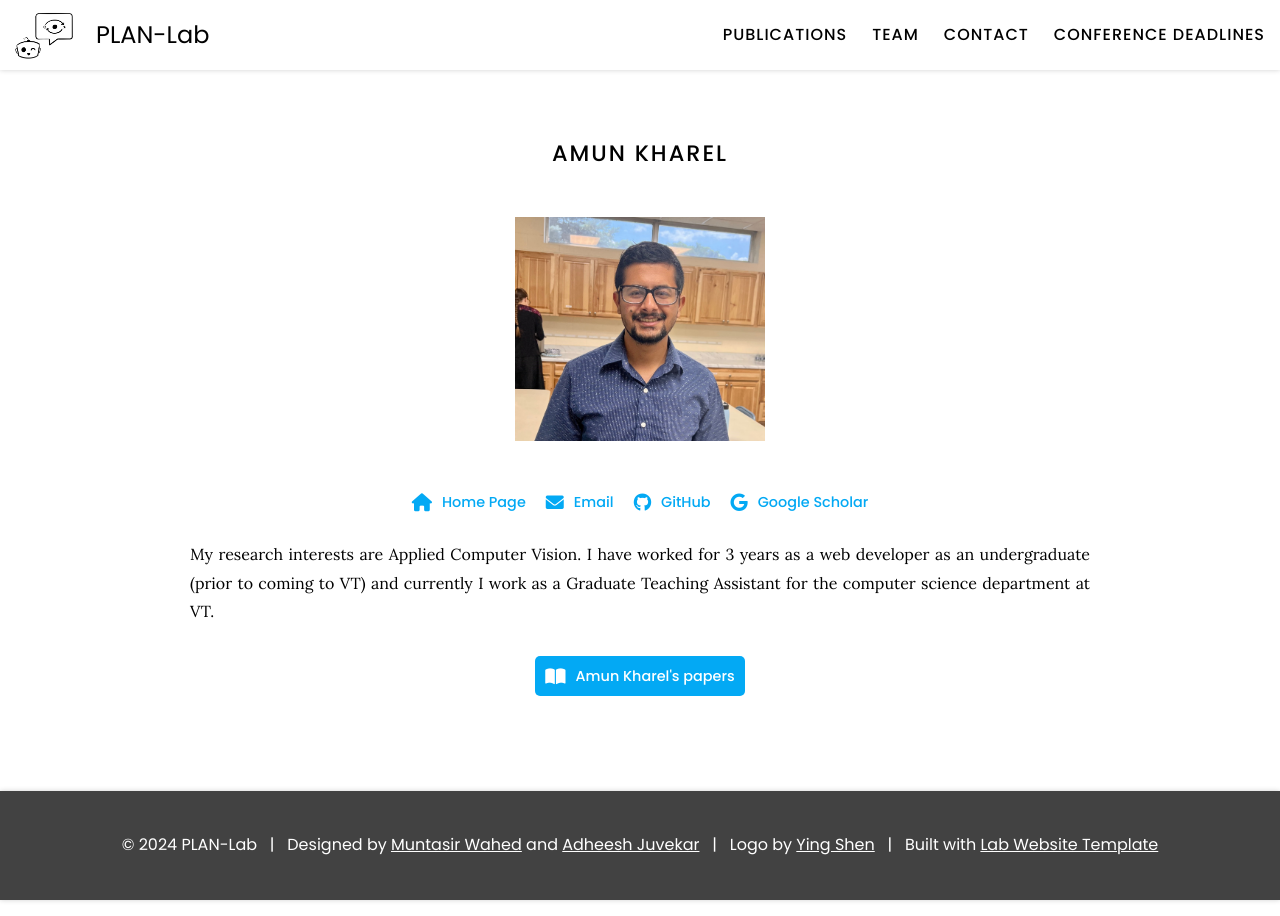
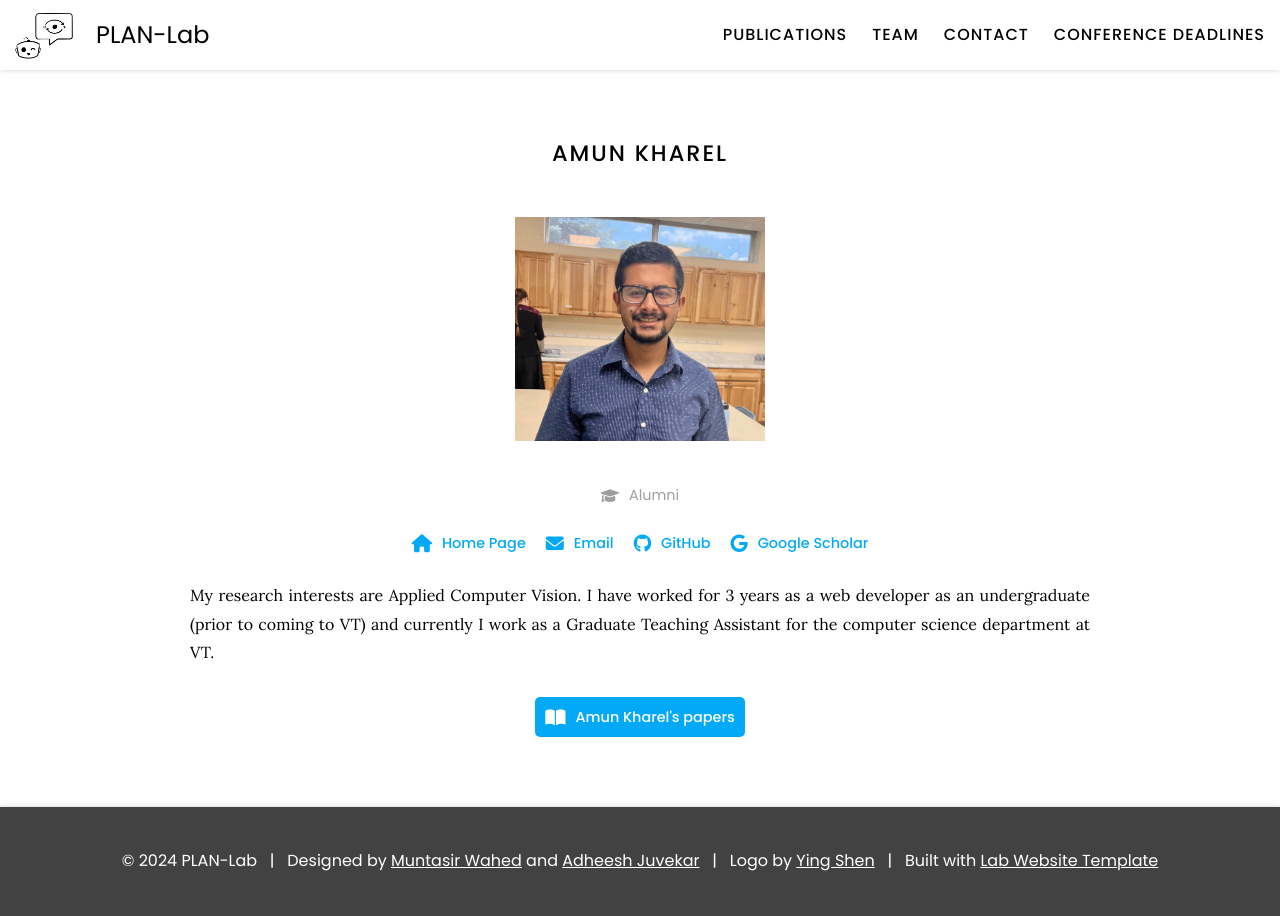
Before and after one commit to XiaonaZhou/plan-lab.github.io, a Jekyll site: the page built from _members/amun-kharel.md, in a window 1280 px wide. Built offline with Jekyll 4.4.1, drawn with Linux system fonts in a browser that asks for light colours.

Commit message:
Update amun-kharel.md

```diff
--- a/_members/amun-kharel.md
+++ b/_members/amun-kharel.md
@@ -1,8 +1,8 @@
 ---
 name: Amun Kharel
 image: images/members/AmunKharel.jpg
-description: ms-student
-role: Alumni
+description: Alumni
+role: ms-student
 aliases:
   - Amun Kharel
   - A Kharel
```
